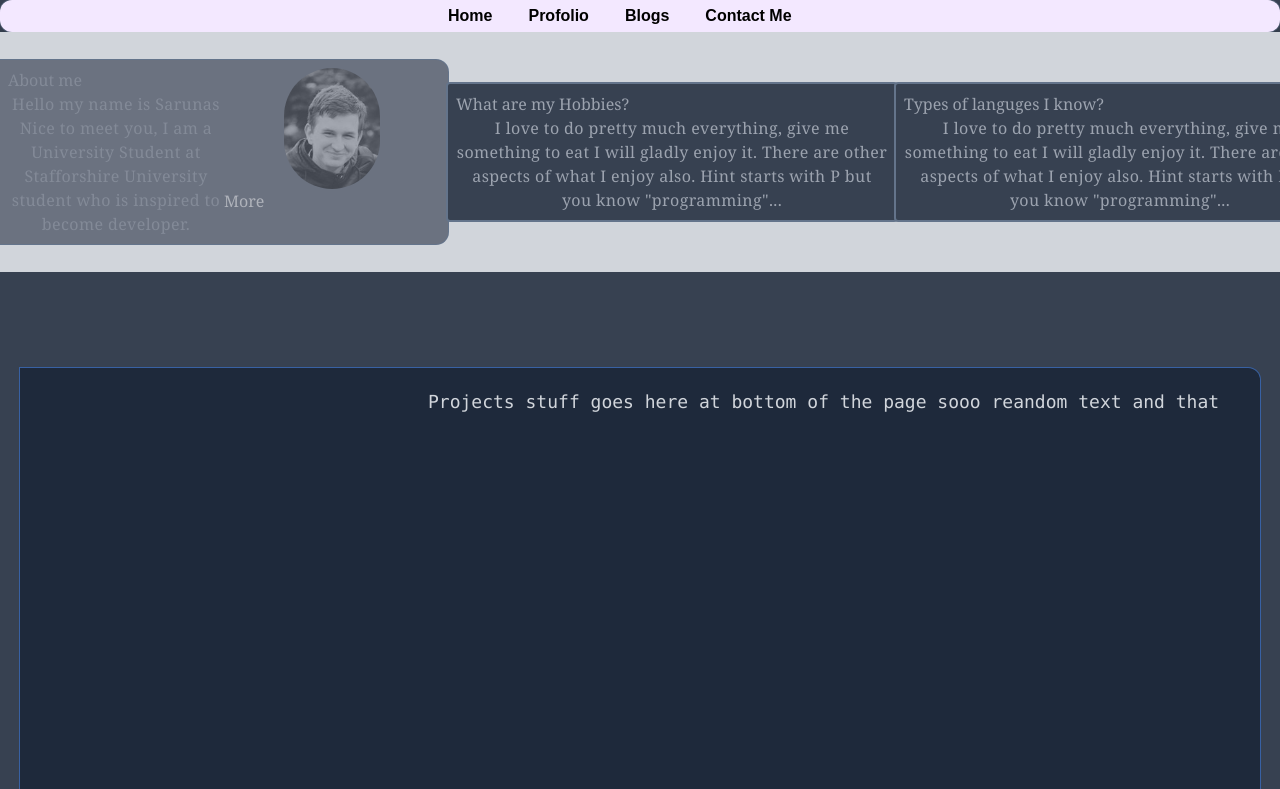
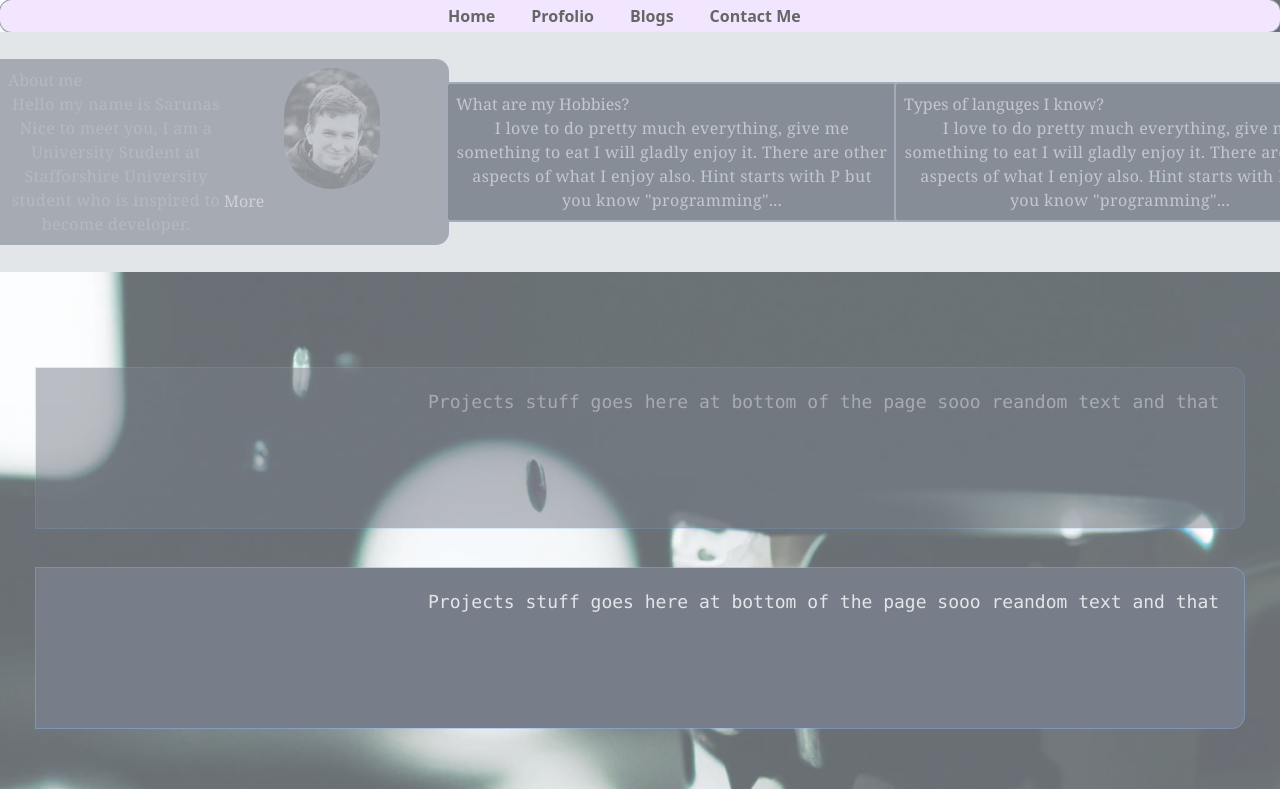
Before and after one commit to CodeBrokenBjorn/Profolio-Project, a website: page index.html in a window 1280 px wide. Shown: the top 789 px of the page. Drawn offline with Linux system fonts and the light colour scheme.

Commit message:
Added some new stuff

```diff
--- a/index.html
+++ b/index.html
@@ -8,10 +8,13 @@
     <meta name="viewport" content="width=device-width, initial-scale=1.0">
     <link href="./dist/output.css" rel="stylesheet">
 </head>
-    <body class= "bg-gradient-to-r stroke-slate-400 bg-gray-700" style= "font-family: 'Source Sans Pro' , sans-serif">
+    <body class= "">
+        <!-- stroke-slate-400 bg-gray-700 " style= "font-family: 'Source Sans Pro' , sans-serif -->
+    <div class = "w-full h-full md:bg-bottom bg-cover bg-center bg-repeat-x opacity-60" style=" background-image: url('image/backgroundStuff.png')">
+
 
             <!-- navigation bar goes here -->
-    <div class= "bg-purple-100  shadow-lg rounded-xl ring-1 ring-slate-600">
+        <div class= "bg-purple-200  shadow-lg rounded-xl ring-1 ring-slate-600">
             <div class ="max-w-md mx-auto px-5 ">
                 <div class ="flex justify-between">
                     <div class ="flex space-x-8">
@@ -61,7 +64,7 @@
             </div> -->
         </div>
             <div class="flex-shrink-0  items-center justify-center flex">
-        <div class="snap-start bg-gray-700 shadow-1g rounded-sm ring-2 ring-slate-500 content-center">
+            <div class="snap-start bg-gray-700 shadow-1g rounded-sm ring-2  ring-slate-500 content-center">
                 <div class = "max-w-md mx-auto">
                     <div class = "font-serif py-2 px-2 text-gray-400 rounded">
                         <div>
@@ -85,7 +88,7 @@
             </div>
         </div>
         </div>
-<div class="mt-24 text-center bg-slate-800 h-screen w-15 mx-5 shadow-1g rounded-r-xl ring-1">
+    <div class="mt-24 text-center bg-slate-800 transition-opacity opacity-50 h-40 w-50 mx-9 shadow-1g rounded-r-xl ring-1">
         <div class = "max-w-md mx-auto">
             <div class = "font-serif py-4 px-2 text-gray-400 rounded-xl text-5x1">
                 <pre class="inline-blockrounded-md px-1 py-1 font-medium text-lg text-gray-300  ">Projects stuff goes here at bottom of the page sooo reandom text and that </pre>
@@ -113,7 +116,7 @@
             </div>
         </div>
     </div>
-
+</div>
 <!-- < <div class="snap-x flex snap-mandatory h-screen w-screen mx-auto overflow-scroll">
     <div class="snap-start bg-amber-500 w-screen flex-shrink-0 h-screen flex items-center justify-center text-8xl">1</div>
     <div class="snap-start bg-amber-600 w-screen flex-shrink-0 h-screen flex items-center justify-center text-8xl">2</div>
--- a/src/styles.css
+++ b/src/styles.css
@@ -1,3 +1,4 @@
-@import "tailwindcss/base";
-@import "tailwindcss/components";
-@import "tailwindcss/utilities";
+@tailwind base;
+@tailwind components;
+@tailwind utilities;
+@tailwind variants;
--- a/tailwind.config.js
+++ b/tailwind.config.js
@@ -1,8 +1,16 @@
-/** @type {import('tailwindcss').Config} */
+const tailwindcss =require('tailwindcss');
 module.exports = {
-  content: ["./index.html"],
+  content: ["./**/*.{html,js}"],
   theme: {
-    extend: {},
+    backgroundImage: {
+      'backMain': "url('../image/backgroundStuff.png')",
+    },
+    extend: {
+
+    },
   },
-  plugins: [],
+  plugins: [
+    require('tailwindcss'),
+    require('autoprefixer'),
+  ],
 }
```
Also changed, not shown: example.html (added, +91 -0 lines), package.json (added, +13 -0 lines), dist/output.css, image/backgroundStuff.png (added), readme.txt, script/script.js (added). Lines whose indentation alone changed are shown as unchanged.
